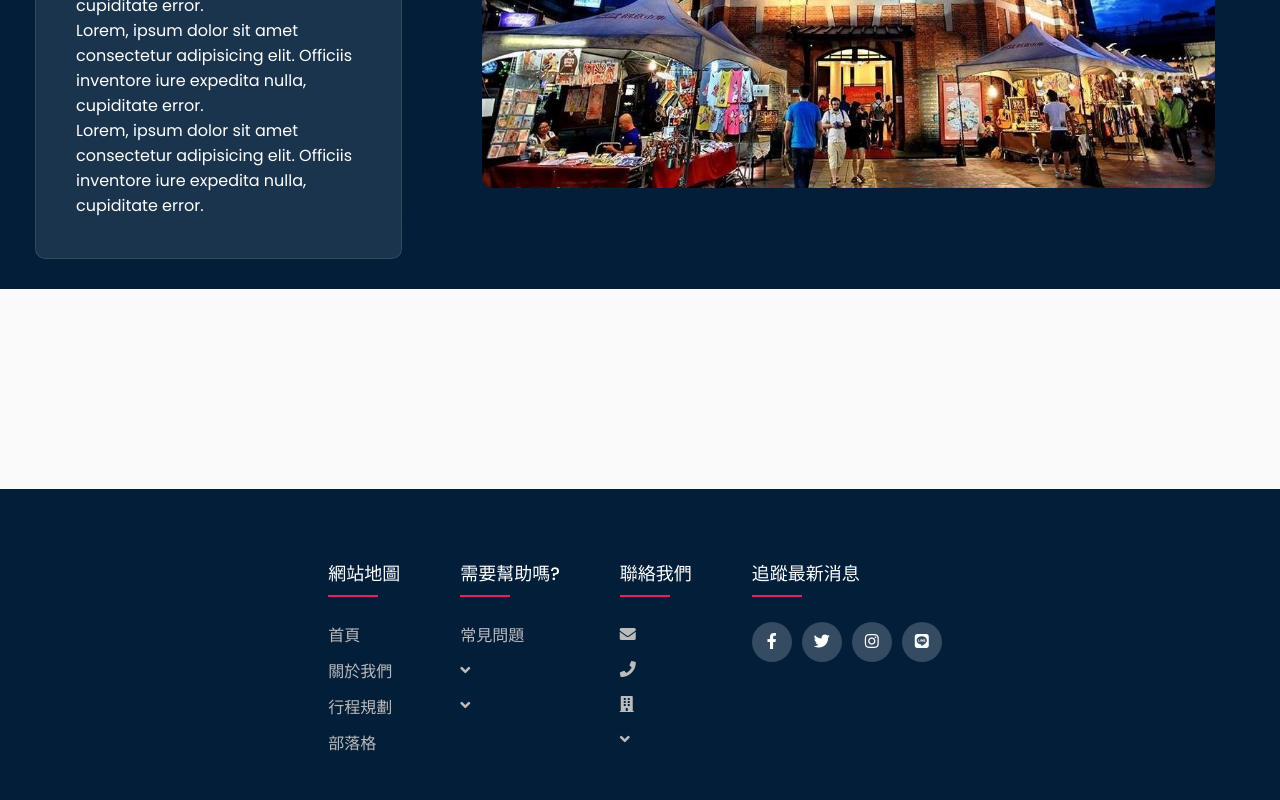
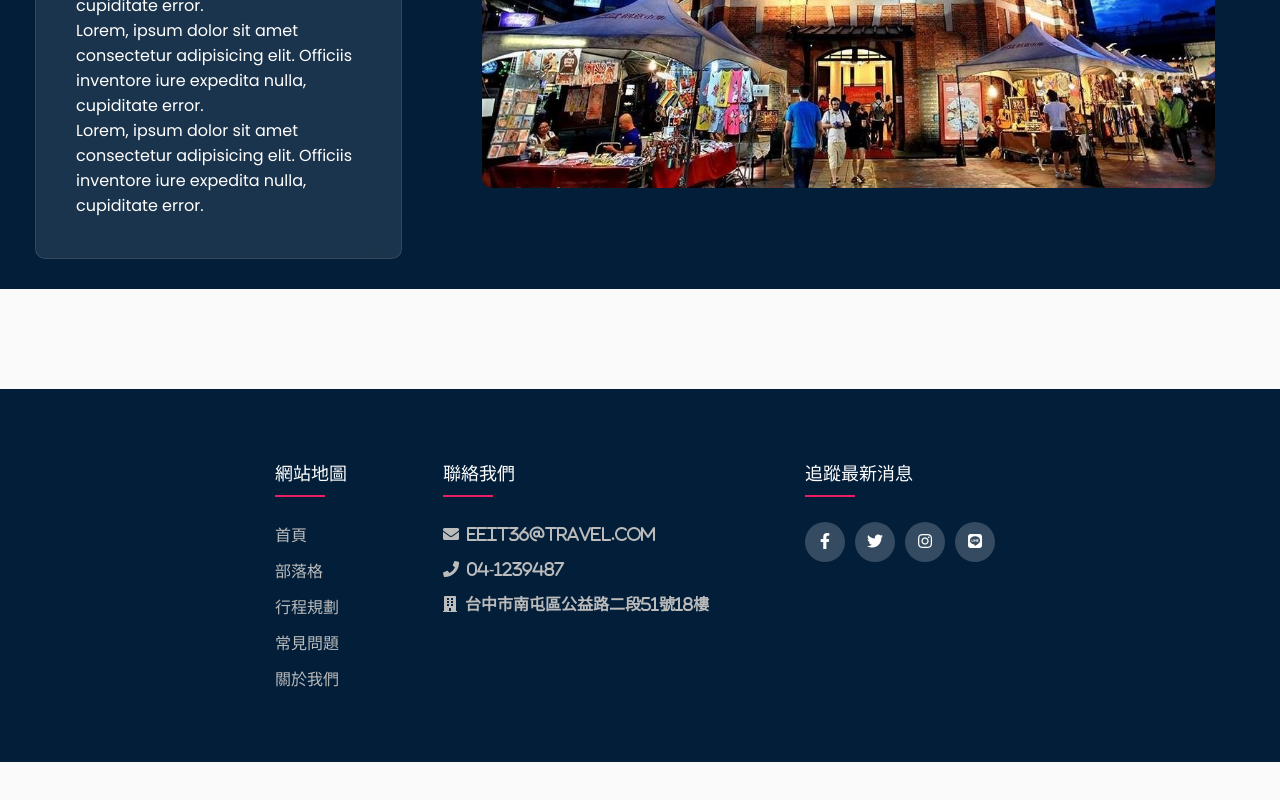
Before and after one commit to Raven0203/study-note, a React (Create React App) app: page / in a window 1280 px wide. Shown: the part 2943-3743 px from the top of the page. After the commit the page ends 3705 px from the top, so only its background shows below. Built offline with nearby package versions, Linux system fonts and the light colour scheme.

Commit message:
修改footer 新增行程規劃 簡單串接api

```diff
--- a/package.json
+++ b/package.json
@@ -7,10 +7,14 @@
     "@emotion/styled": "^11.6.0",
     "@mui/icons-material": "^5.2.5",
     "@mui/material": "^5.2.6",
+    "@react-google-maps/api": "^2.7.0",
     "@testing-library/jest-dom": "^5.16.1",
     "@testing-library/react": "^12.1.2",
     "@testing-library/user-event": "^13.5.0",
+    "bootstrap": "^5.1.3",
+    "express": "^4.17.2",
     "react": "^17.0.2",
+    "react-bootstrap": "^2.1.0",
     "react-dom": "^17.0.2",
     "react-router-dom": "^6.2.1",
     "react-scripts": "5.0.0",
--- a/public/index.html
+++ b/public/index.html
@@ -26,7 +26,10 @@
   <link rel="stylesheet" type="text/css"
     href="https://cdnjs.cloudflare.com/ajax/libs/font-awesome/5.15.1/css/all.min.css">
 
-
+  <!--bootstrap-->
+  <!-- <link href="https://cdn.jsdelivr.net/npm/bootstrap@5.1.1/dist/css/bootstrap.min.css" rel="stylesheet" integrity="sha384-F3w7mX95PdgyTmZZMECAngseQB83DfGTowi0iMjiWaeVhAn4FJkqJByhZMI3AhiU" crossorigin="anonymous">
+  <script src="https://cdn.jsdelivr.net/npm/bootstrap@5.1.1/dist/js/bootstrap.bundle.min.js" integrity="sha384-/bQdsTh/da6pkI1MST/rWKFNjaCP5gBSY4sEBT38Q/9RBh9AH40zEOg7Hlq2THRZ" crossorigin="anonymous"></script>
+ -->
   <title>React App</title>
 </head>
 
--- a/src/App.js
+++ b/src/App.js
@@ -8,7 +8,7 @@ import Profile from './components/Profile/Profile';
 import { BrowserRouter, Routes, Route } from 'react-router-dom';
 import HomePage from './components/Homepage/HomePage';
 import Footer from './components/Footer/Footer';
-
+import Map from './components/JourneyPlanning/Map';
 import ScrollTop from './components/Homepage/ScrollTop';
 import Favorite from './components/Favorite/Favorite';
 
@@ -26,6 +26,7 @@ function App() {
           <Route path="/" element={<HomePage />} />
           <Route path="/profile" element={<Profile />} />
           <Route path="/favorite" element={<Favorite />} />
+          <Route path="/journeyplanning" element={<Map />} />
         </Routes>
 
 
--- a/src/components/Footer/Footer.jsx
+++ b/src/components/Footer/Footer.jsx
@@ -5,10 +5,7 @@ import './footer.css'
 const Footer = () => {
     return (
         <div>
-            <header>
-                <p></p>
 
-            </header>
             <footer className="footer">
                 <div className="container">
                     <div className="row">
@@ -16,28 +13,33 @@ const Footer = () => {
                             <h4>網站地圖</h4>
                             <ul>
                                 <li><Link to=""><a>首頁</a></Link></li>
+                                <li><a href="#">部落格</a></li>
+                                <li><a href="#">行程規劃</a></li>
+                                <li><a href="#">常見問題</a></li>
                                 <li><a href="#">關於我們</a></li>
-                                <li><a href="#">行程規劃</a></li>
-                                <li><a href="#">部落格</a></li>
                             </ul>
                         </div>
+                        {/*
                         <div className="footer-col">
-                            <h4>需要幫助嗎?</h4>
+                            <h4>需要幫助嗎？</h4>
                             <ul>
                                 <li><a href="#">常見問題</a></li>
-                                <li><a href="#"><i className="fas fa-angle-down"></i></a></li>
+                                {/* <li><a href="#"><i className="fas fa-angle-down"></i></a></li>
                                 <li><a href="#"><i className="fas fa-angle-down"></i></a></li>
                             </ul>
-                        </div>
+                        </div>  */}
+
                         <div className="footer-col">
                             <h4>聯絡我們</h4>
                             <ul>
-                                <li><a href="#"><i className="fas fa-envelope"></i></a></li>
-                                <li><a href="#"><i className="fas fa-phone"></i></a></li>
-                                <li><a href="#"><i className="fas fa-building"></i></a></li>
-                                <li><a href="#"><i className="fas fa-angle-down"></i></a></li>
+                                <li><a href="#"><i className="fas fa-envelope">&nbsp;&nbsp;eeit36@travel.com</i></a></li>
+                                <li><a href="#"><i className="fas fa-phone">&nbsp;&nbsp;04-1239487</i></a></li>
+                                <li><a href="#"><i className="fas fa-building">&nbsp;&nbsp;台中市南屯區公益路二段51號18樓</i></a></li>
+                                {/*<li><a href="#"><i className="fas fa-angle-down"></i></a></li>*/}
                             </ul>
                         </div>
+
+
                         <div className="footer-col">
                             <h4>追蹤最新消息</h4>
                             <div className="social-links">
--- a/src/components/Footer/footer.css
+++ b/src/components/Footer/footer.css
@@ -41,10 +41,8 @@ ul {
 
 .footer-col {
 	/* width: 25%; */
-	padding: 0 30px;
-
-
-
+	/* padding: 0 150px; */
+	padding: 0 3rem;
 }
 
 .footer-col h4 {
--- a/src/components/JourneyPlanning/Map.jsx
+++ b/src/components/JourneyPlanning/Map.jsx
@@ -0,0 +1,73 @@
+import React from 'react'
+import { GoogleMap, LoadScript } from '@react-google-maps/api';
+import { margin, padding } from '@mui/system';
+import Container from 'react-bootstrap/Container';
+
+const containerStyle = {
+  width: '100%',
+  height: '100%'
+};
+
+let center = {
+
+  lat: 24.1505262,
+  lng: 120.6488196
+};
+
+/* function init() {
+  navigator.geolocation.watchPosition((position) => {
+      console.log(position.coords);
+      center.lat = position.coords.latitude;
+      center.lng = position.coords.longitude;
+  });
+} */
+
+/*
+const Footer = () => {
+  return (
+    <Container>
+    <Row>
+      <Col sm={8}>sm=8</Col>
+      <Col sm={4}>sm=4</Col>
+    </Row>
+    <Row>
+      <Col sm>sm=true</Col>
+      <Col sm>sm=true</Col>
+      <Col sm>sm=true</Col>
+    </Row>
+  </Container>
+       <div>
+              <div className="container">
+                  <div className="row">
+                      <div className="col">
+                        test
+                      </div>
+                      <div className="col">
+                        test2
+                      </div>
+                  </div>
+              </div>
+      </div>
+  );
+}
+*/
+
+
+function MyComponent() {
+  return (
+    <LoadScript
+      googleMapsApiKey="AIzaSyAyzMJTILn9Et7hkWpxfA3jyOdILF7zCig"
+    >
+      <GoogleMap
+        mapContainerStyle={containerStyle}
+        center={center}
+        zoom={18}
+      >
+        { /* Child components, such as markers, info windows, etc. */ }
+        <></>
+      </GoogleMap>
+    </LoadScript>
+  )
+}
+
+export default React.memo(MyComponent)
--- a/src/components/Navbar/Navbar.jsx
+++ b/src/components/Navbar/Navbar.jsx
@@ -44,7 +44,7 @@ export default function Navbar() {
                 <div className="links" id={showLinks ? "hidden" : ""}>
                     <Link to=" "><a >首頁</a></Link>
 
-                    <a href="">行程規劃</a>
+                    <a href="/journeyplanning">行程規劃</a>
                     <a href="">部落格</a>
                     <a href="">登入 | 註冊</a>
                 </div>
--- a/src/index.js
+++ b/src/index.js
@@ -1,8 +1,6 @@
 import React from 'react';
 import ReactDOM from 'react-dom';
-
 import App from './App';
-
 
 ReactDOM.render(
   <React.StrictMode>
```
Also changed, not shown: 2 other files (tests, documents, lock files or other folders).
